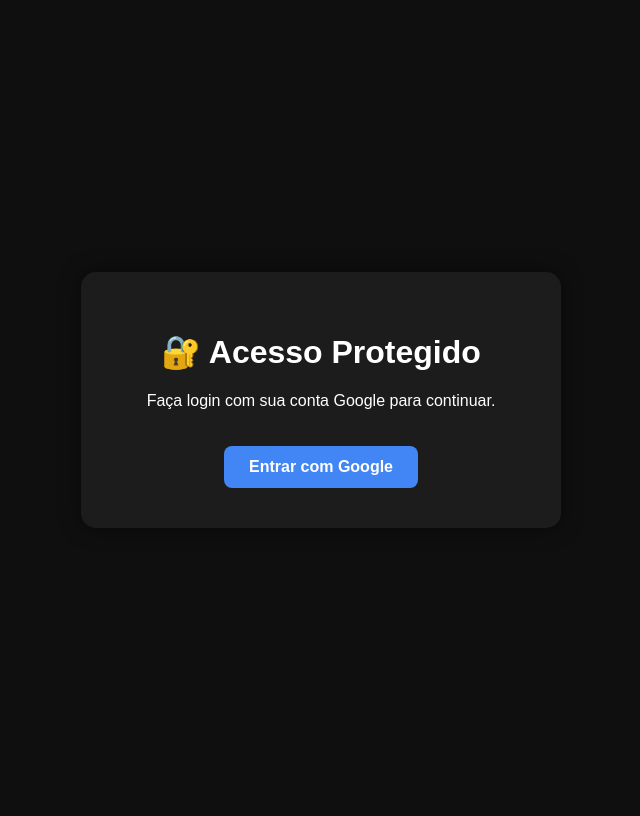
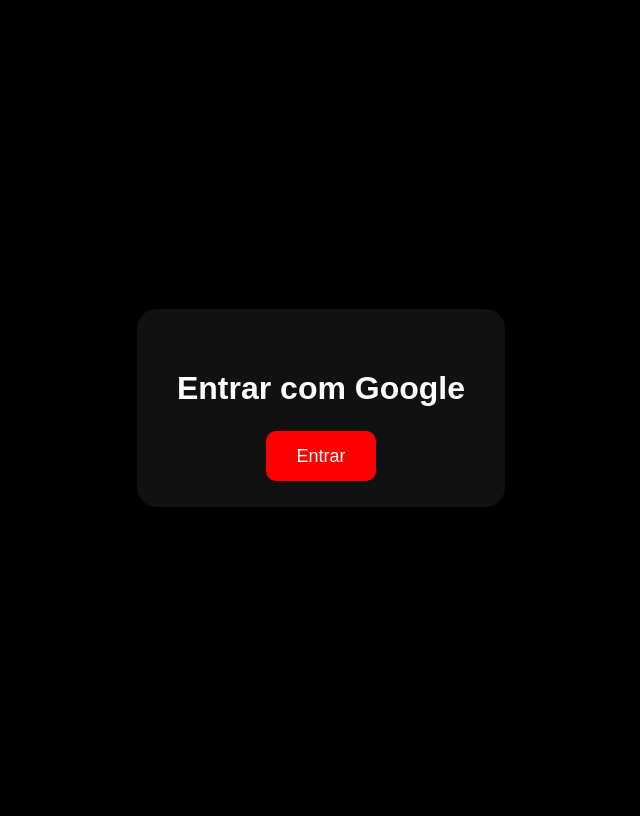
Before and after one commit to dudua9356-beep/sistema-youtube-, a Flask app: page / in a window 1280 px wide. Shown: the whole page, without its empty margins (319-959 px from the left). Before the commit the page ends 528 px from the top, so only its background shows below. Run offline with Flask 3, Linux system fonts and the light colour scheme.

Commit message:
Revise login page layout and styles
Updated the login page styling and content for better user experience.

```diff
--- a/templates/login.html
+++ b/templates/login.html
@@ -1,46 +1,50 @@
 <!DOCTYPE html>
-<html lang="pt-BR">
+<html lang="pt-br">
 <head>
 <meta charset="UTF-8">
-<meta name="viewport" content="width=device-width, initial-scale=1.0">
-<title>Login com Google</title>
+<title>Login</title>
+
 <style>
 body{
-    margin:0;
-    font-family:Arial, sans-serif;
-    background:#0f0f0f;
-    color:white;
+    background:#000;
+    color:#fff;
+    font-family:Arial;
     display:flex;
     justify-content:center;
     align-items:center;
     height:100vh;
 }
+
 .box{
-    background:#1c1c1c;
+    background:#111;
     padding:40px;
-    border-radius:15px;
+    border-radius:20px;
     text-align:center;
-    max-width:400px;
-    width:90%;
-    box-shadow:0 0 20px rgba(0,0,0,.5);
 }
+
 a{
-    display:inline-block;
-    margin-top:20px;
-    background:#4285F4;
-    color:white;
-    padding:12px 25px;
+    background:#ff0000;
+    padding:15px 30px;
+    border-radius:10px;
+    color:#fff;
     text-decoration:none;
-    border-radius:8px;
-    font-weight:bold;
+    font-size:18px;
 }
 </style>
 </head>
 <body>
+
 <div class="box">
-    <h1>🔐 Acesso Protegido</h1>
-    <p>Faça login com sua conta Google para continuar.</p>
-    <a href="/login_google">Entrar com Google</a>
+
+<h1>Entrar com Google</h1>
+
+<br>
+
+<a href="/login_google">
+Entrar
+</a>
+
 </div>
+
 </body>
 </html>
```
